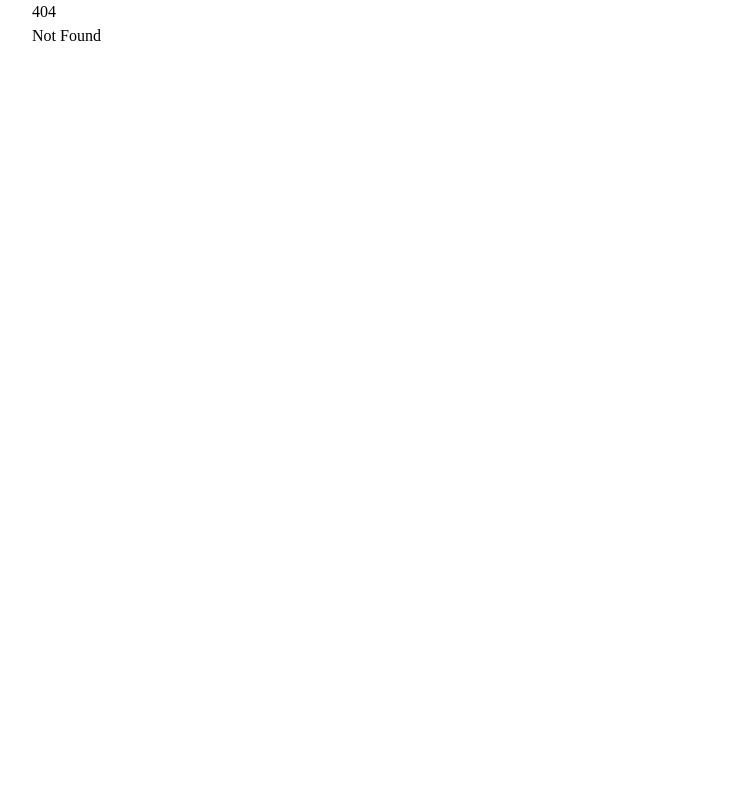
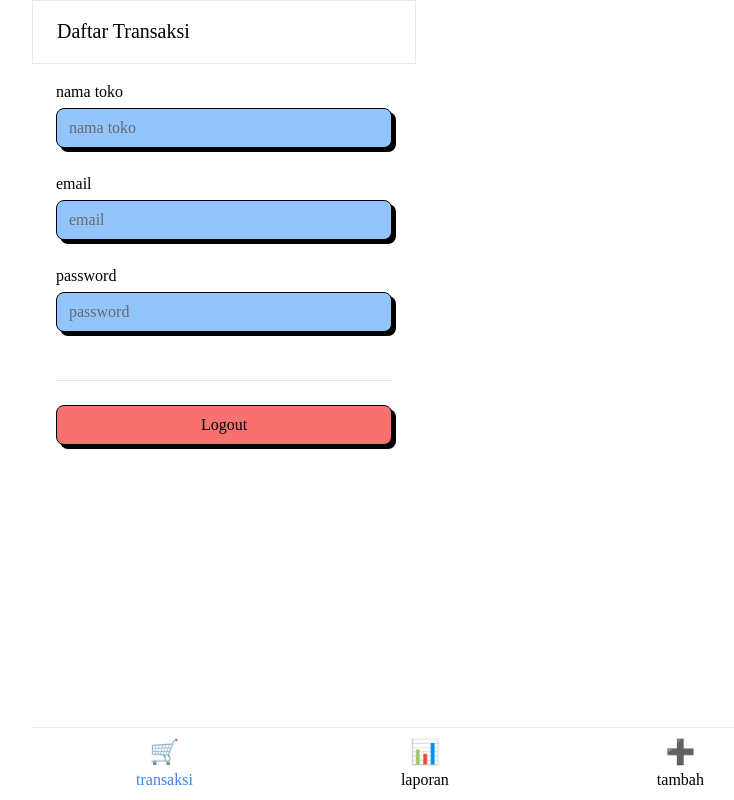
Before and after one commit to Mamzkun/Kasirku_Svelte, a SvelteKit app: page /d/setting in a window 1280 px wide. Before the commit this address had no page. Shown: the whole page, without its empty margins (416-1150 px from the left). Built offline with nearby package versions, Linux system fonts and the light colour scheme; a web font is replaced by a local one.

Commit message:
view: setting

```diff
--- a/src/lib/components/button.svelte
+++ b/src/lib/components/button.svelte
@@ -1,5 +1,10 @@
+<script>
+  export let isRed = false
+</script>
+
 <button
   class="custom-shadow bg-green-300 border border-black rounded-lg h-10 py-1 px-3 w-full"
+  class:bg-red-400={isRed}
   on:click
 >
   <slot></slot>
--- a/src/lib/components/text_input.svelte
+++ b/src/lib/components/text_input.svelte
@@ -2,8 +2,6 @@
   export let placeholder
   export let label = undefined
   export let value =""
-
-
 
 </script>
 
@@ -12,7 +10,7 @@
      <label for="">{label}</label>
   {/if}
   <div
-    class="custom-shadow bg-blue-300 border border-black w-full h-10 rounded-lg"
+    class="custom-shadow bg-blue-300 border border-black w-full h-10 rounded-lg mt-1"
   >
     <input
       type="text"
--- a/src/routes/d/+layout.svelte
+++ b/src/routes/d/+layout.svelte
@@ -1,17 +1,20 @@
 <script>
+  import { goto } from '$app/navigation';
+
   let activeTab = 'transaksi';
+  let titlePage = 'Daftar Transaksi';
 
   const tabs = [
-    { name: 'transaksi', icon: '🛒', label: 'transaksi' },
-    { name: 'laporan', icon: '📊', label: 'laporan' },
-    { name: 'tambah', icon: '➕', label: 'tambah' },
-    { name: 'produk', icon: '📦', label: 'produk' },
-    { name: 'setting', icon: '⚙️', label: 'Setting' }
+    { title: 'Daftar Transaksi', icon: '🛒', label: 'transaksi' },
+    { title: 'Laporan Penjualan', icon: '📊', label: 'laporan' },
+    { title: 'Transaksi Baru', icon: '➕', label: 'tambah' },
+    { title: 'Manajemen Produk', icon: '📦', label: 'produk' },
+    { title: 'Pengaturan Akun', icon: '⚙️', label: 'setting' }
   ];
 </script>
 
 <nav class="sticky top-0 bg-white z-10 h-16 px-6 py-4 border">
-  <h1 class="text-xl">{activeTab}</h1>
+  <h1 class="text-xl">{titlePage}</h1>
 </nav>
 
 <div class="px-6 pb-20">
@@ -23,13 +26,15 @@
     {#each tabs as tab}
       <button
         class="flex flex-col items-center p-2 focus:outline-none"
-        class:active={activeTab === tab.name}
+        class:active={activeTab === tab.label}
         on:click={() => {
-          activeTab = tab.name
+          activeTab = tab.label
+          titlePage = tab.title
+          goto(`/d/${tab.label}`)
           }}
       >
         <div class="text-2xl">{@html tab.icon}</div>
-        <span class:text-blue-500={activeTab === tab.name} class="text-grey-500">{tab.label}</span>
+        <span class:text-blue-500={activeTab === tab.label} class="text-grey-500">{tab.label}</span>
       </button>
     {/each}
   </div>
--- /dev/null
+++ b/src/routes/d/setting/+page.svelte
@@ -0,0 +1,14 @@
+<script>
+  import TextInput from "../../../lib/components/text_input.svelte"
+  import Button from "../../../lib/components/button.svelte"
+
+</script>
+
+<div class="flex flex-col gap-6 mt-4">
+  <TextInput label="nama toko" placeholder="nama toko" />
+  <TextInput label="email" placeholder="email" />
+  <TextInput label="password" placeholder="password" />
+
+  <hr class="mt-6">
+  <Button isRed={true}>Logout</Button>
+</div>
```
